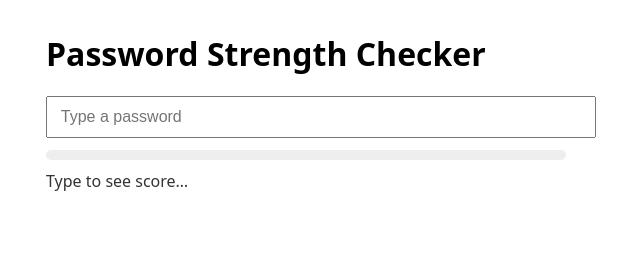
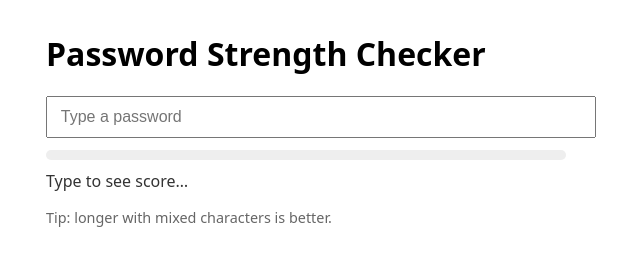
Before and after one commit to alexmurray66/PasswordStrengthChecker, a website with bundled scripts: page web/index.html in a window 1280 px wide. Shown: the whole page, without its empty margins (334-974 px from the left). Built offline with nearby package versions, Linux system fonts and the light colour scheme.

Commit message:
ux: add small hint and adjust styles

```diff
--- a/web/index.html
+++ b/web/index.html
@@ -15,6 +15,7 @@
         <div id="bar"></div>
       </div>
       <p id="label">Type to see score…</p>
+      <p class="hint">Tip: longer with mixed characters is better.</p>
     </main>
     <script type="module" src="main.js"></script>
   </body>
--- a/web/styles.css
+++ b/web/styles.css
@@ -5,3 +5,4 @@ main { max-width: 520px; margin: 0 auto; }
 #meter { width: 100%; height: 10px; background: #eee; margin-top: 0.8rem; border-radius: 6px; overflow: hidden; }
 #bar { height: 100%; width: 0%; background: var(--bad); transition: width .2s ease, background .2s ease; }
 #label { color: #333; margin-top: .6rem; }
+.hint { font-size: .9rem; color: #666; margin-top: .4rem; }
```
